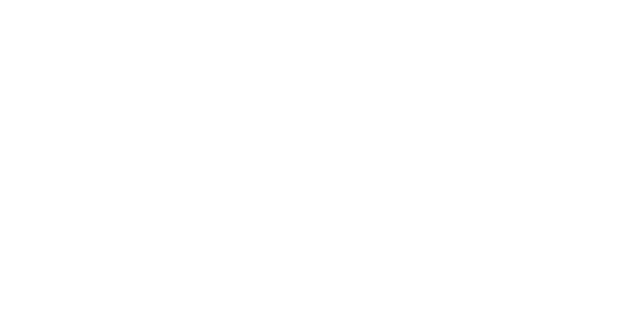
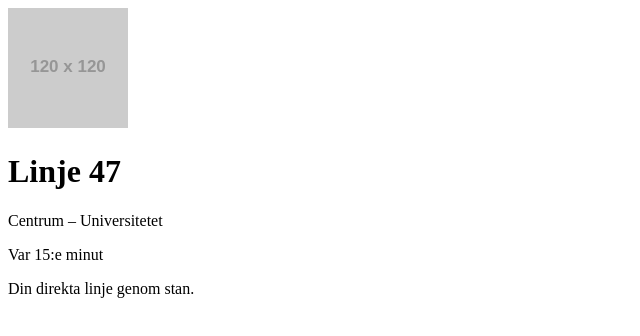
Before and after one commit to ruscdan/v36-linje-camp, a plain HTML site: page index.html in a window 1280 px wide. Shown: the whole page, without its empty margins (0-640 px from the left). Drawn offline with Linux system fonts and the light colour scheme; placeholder pictures from the web are drawn by us.

Commit message:
HTML: linjeinfo-skylt och main-stomme

```diff
--- a/index.html
+++ b/index.html
@@ -6,5 +6,19 @@
     <title>Linje 47</title>
     <link rel="stylesheet" href="style.css" />
   </head>
-  <body></body>
+  <body>
+    <header class="linjeinfo" id="linjeinfo">
+      <img
+        src="https://placehold.co/120x120/2563eb/ffffff?text=47"
+        alt="Linje 47:s skylt vid hållplatsen"
+        width="120"
+        height="120"
+      />
+      <h1>Linje 47</h1>
+      <p class="stracka">Centrum – Universitetet</p>
+      <p class="frekvens">Var 15:e minut</p>
+      <p class="tagline">Din direkta linje genom stan.</p>
+    </header>
+    <main></main>
+  </body>
 </html>
```
